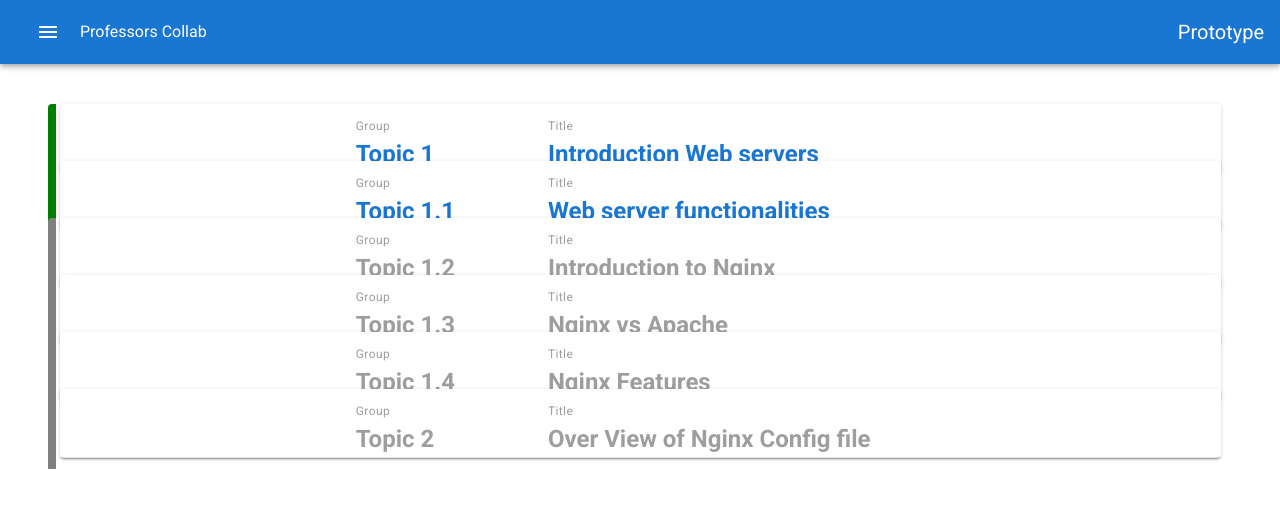
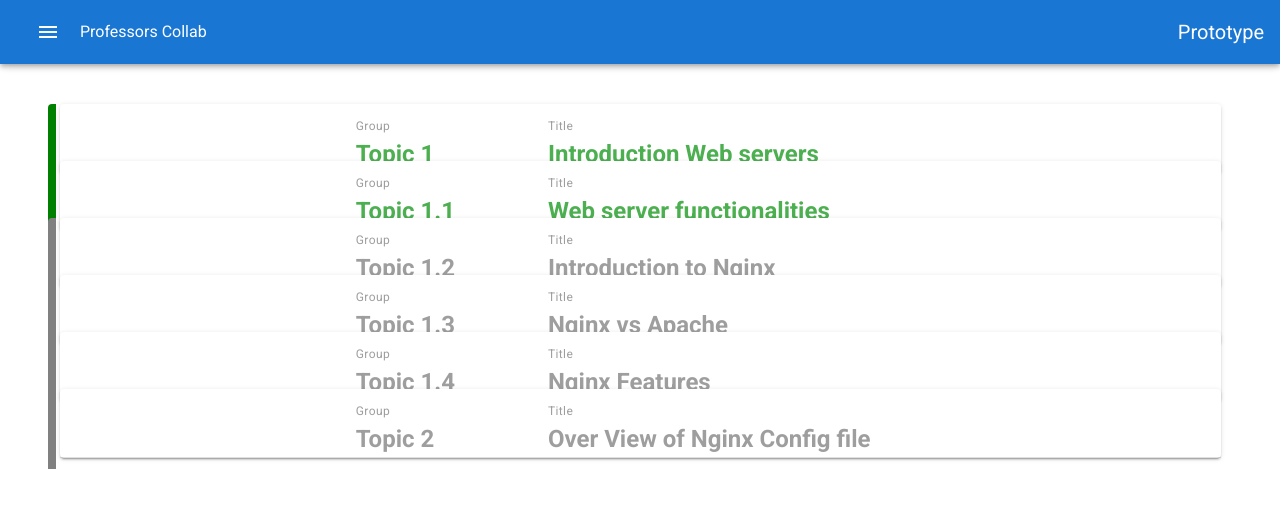
Before and after one commit to imjishnu001/Professorscollab-prototype, a Vue app: page /Nginx in a window 1280 px wide. Shown: the top 508 px of the page. Built offline with nearby package versions, Linux system fonts and the light colour scheme.

Commit message:
Nginx index update(gree topics)

```diff
--- a/src/Technologies/Nginx/Index.vue
+++ b/src/Technologies/Nginx/Index.vue
@@ -7,13 +7,13 @@
                   <div class="caption grey--text">
                     Group
                   </div>
-                  <h2 :class="[(topic.available) ? 'primary--text' : 'grey--text']">{{topic.group}}</h2>
+                  <h2 :class="[(topic.available) ? 'success--text' : 'grey--text']">{{topic.group}}</h2>
               </v-flex>
               <v-flex xs12 md4>
                   <div class="caption grey--text">
                     Title
                   </div>
-                  <h2 :class="[(topic.available) ? 'primary--text' : 'grey--text']">{{topic.title}}</h2>
+                  <h2 :class="[(topic.available) ? 'success--text' : 'grey--text']">{{topic.title}}</h2>
               </v-flex>
           </v-layout>
         <v-divider></v-divider>
```
